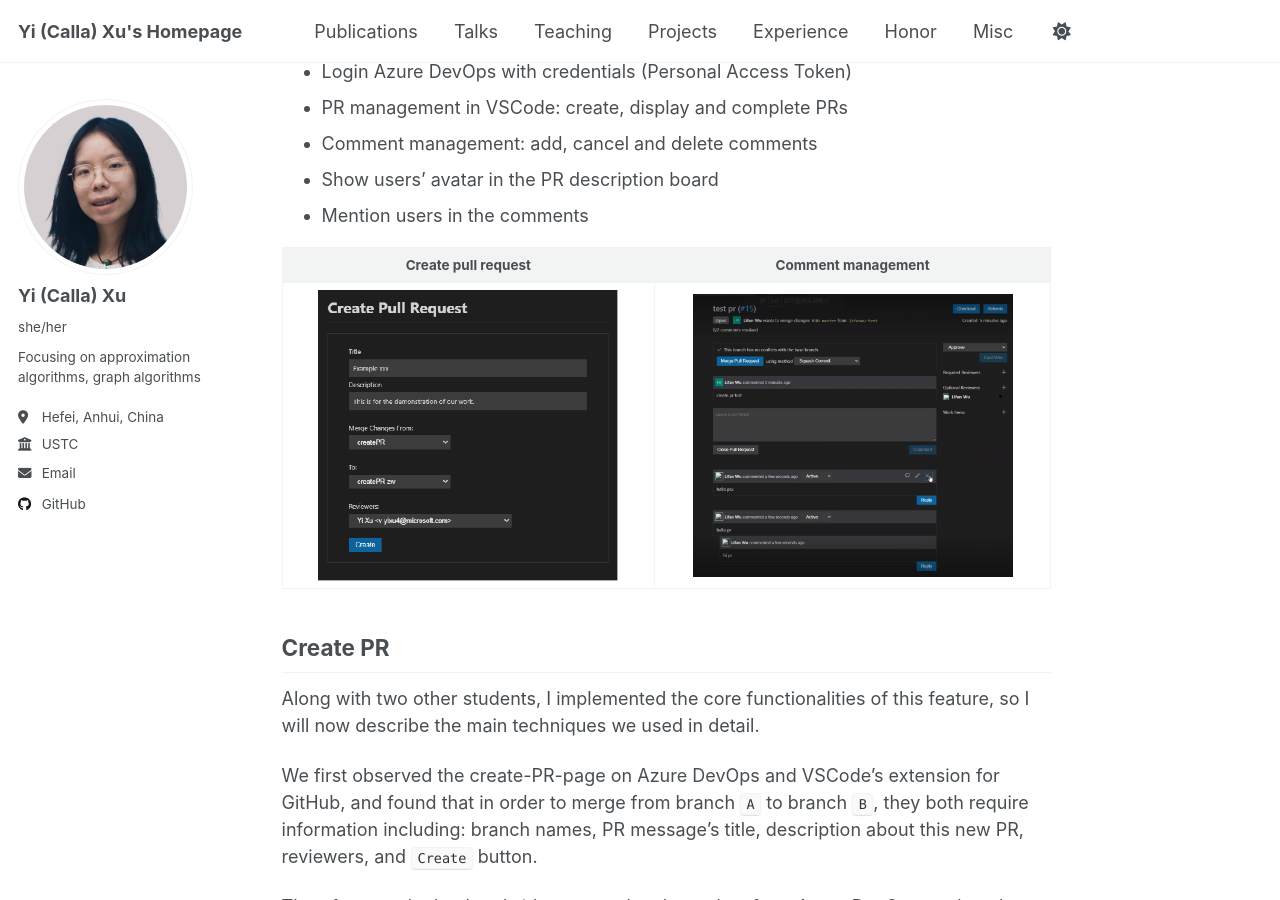
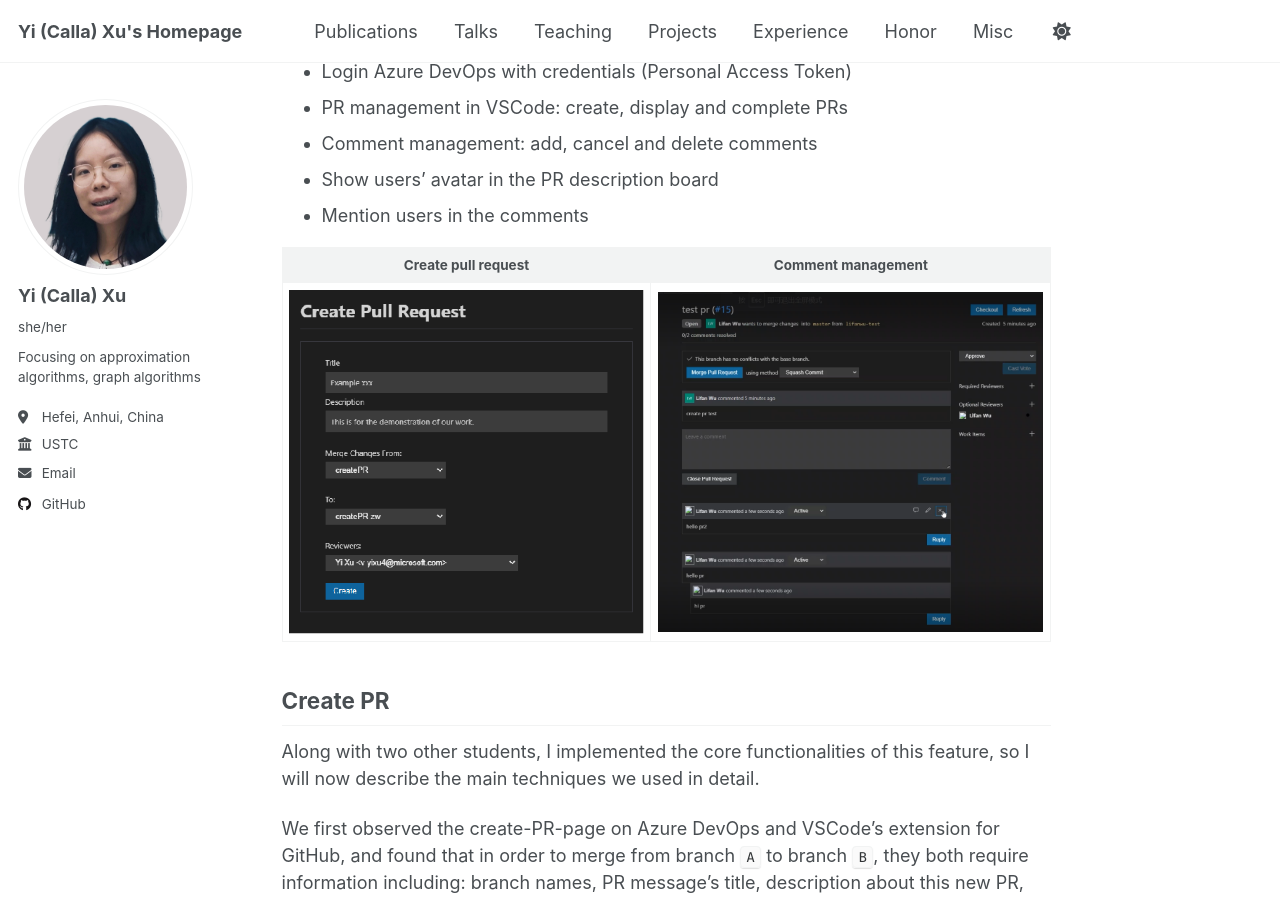
Before and after one commit to yixu-cs/yixu-cs.github.io, a Jekyll site: the page built from _projects/2022-VSCode-extension.md, in a window 1280 px wide and 900 px high, scrolled down 1316 px. Built offline with Jekyll 4.4.1, drawn with Linux system fonts in a browser that asks for light colours; a script that is not in the unit is left out.

Commit message:
update figure size in table for VSCode extension project

```diff
--- a/_projects/2022-VSCode-extension.md
+++ b/_projects/2022-VSCode-extension.md
@@ -35,7 +35,7 @@
 
 Create pull request         |  Comment management
 :-------------------------:|:-------------------------:
-<img src='/images/projects/extension-createPR.png' width='300' />  |  <img src='/images/projects/extension-comment-management.png' width='320' />
+<img src='/images/projects/extension-createPR.png' width='400' />  |  <img src='/images/projects/extension-comment-management.png' width='430' />
 
 Create PR
 ------
```
